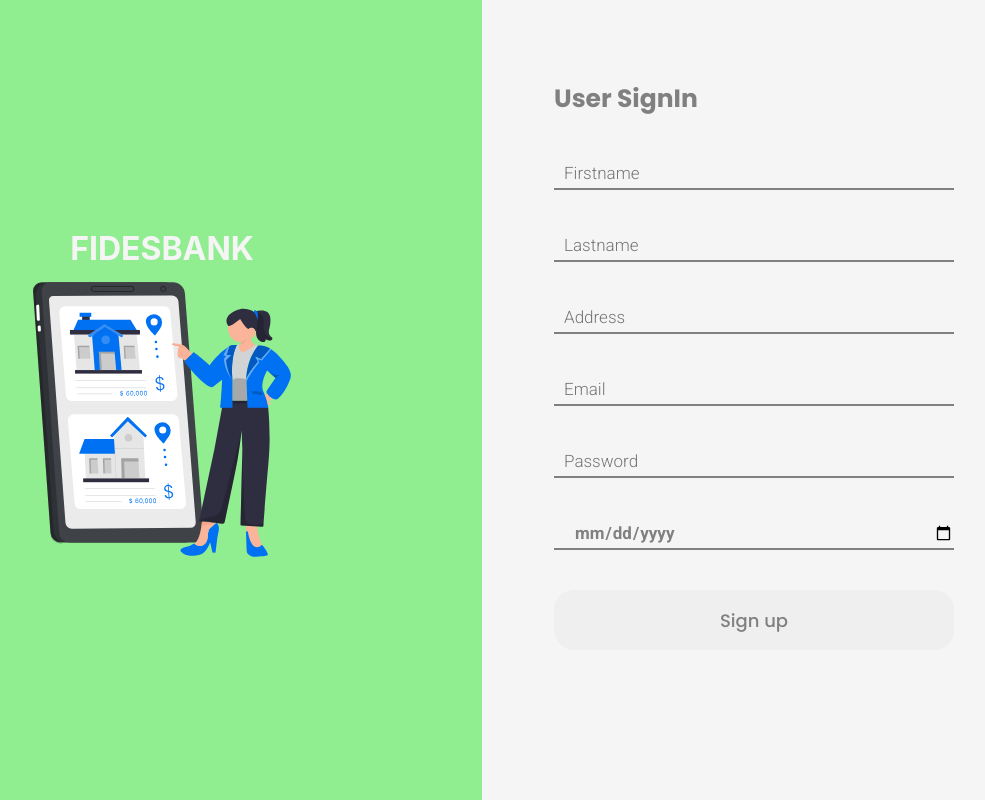
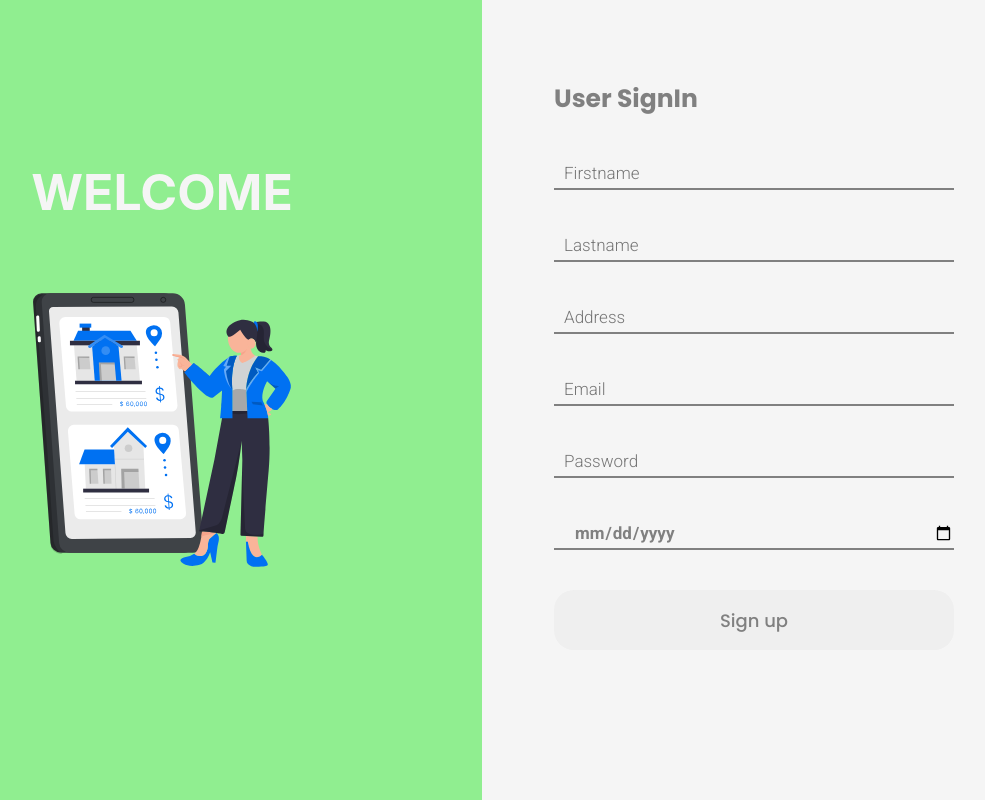
Before and after one commit to Pasta08/fidesbankfe, a React (Create React App) app: page /usersignin in a window 1280 px wide. Shown: the whole page, without its empty margins (158-1143 px from the left). Built offline with nearby package versions, Linux system fonts and the light colour scheme.

Commit message:
merge stylinghome into features

```diff
--- a/src/Styles/UserSignIn.css
+++ b/src/Styles/UserSignIn.css
@@ -12,6 +12,7 @@
   display: -webkit-box;
   display: -ms-flexbox;
   display: flex;
+  gap: 57px;
   -webkit-box-orient: vertical;
   -webkit-box-direction: normal;
       -ms-flex-direction: column;
@@ -27,6 +28,7 @@
 
 .form_page .form_image h1 {
   color: whitesmoke;
+  font-size: 50px;
 }
 
 .form_page .form_image img {
--- a/src/Styles/UserSignIn.scss
+++ b/src/Styles/UserSignIn.scss
@@ -11,12 +11,14 @@ $main-title-darkgrey: rgb(82, 82, 82);
     width: 50%;
     background: lightgreen;
     display: flex;
+    gap: 57px;
     flex-direction: column;
     justify-content: center;
     align-items: center;
     text-align: center;
     h1 {
       color: whitesmoke;
+      font-size: 50px;
     }
     img {
       width: 60%;
--- a/src/pages/UserSignIn.tsx
+++ b/src/pages/UserSignIn.tsx
@@ -36,7 +36,7 @@ const UserSignIn = () => {
   return (
     <div className="form_page">
       <div className="form_image">
-        <h1>FIDESBANK</h1>
+        <h1>WELCOME</h1>
         <img src="/images/HousingAffordability.svg" alt="image" />
         <Link to="/"> </Link>
       </div>
```
Also changed, not shown: 1 other file (tests, documents, lock files or other folders).
